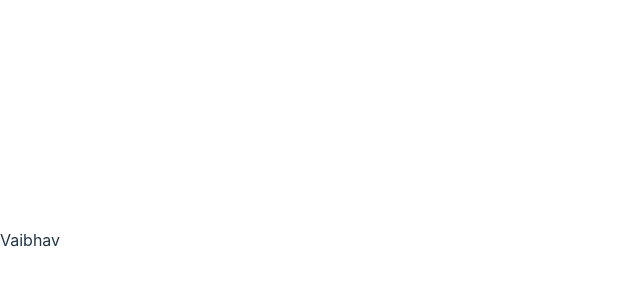
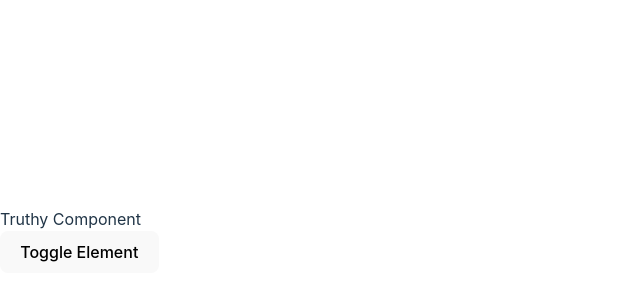
Before and after one commit to VaSu2003/useState-example, a React (Vite) app: page / in a window 1280 px wide. Shown: the part 160-460 px from the top of the page, without its empty margins (0-640 px from the left). Built offline with nearby package versions, Linux system fonts and the light colour scheme.

Commit message:
render components using ternary operator

```diff
--- a/src/App.jsx
+++ b/src/App.jsx
@@ -5,6 +5,7 @@ import Counter from './Counter';
 import UseEffectsBasics from './UseEffectsBasics';
 import Multiple_returns_basics from './Multiple_returns_basics';
 import ShortCircuiting from './ShortCircuiting';
+import Conditionals from './Conditionals';
 
 function App() {
 
@@ -17,7 +18,8 @@ function App() {
       {/* <Counter/> */}
       {/* <UseEffectsBasics/> */}
       {/* <Multiple_returns_basics/> */}
-      <ShortCircuiting/>
+      {/* <ShortCircuiting/> */}
+      <Conditionals/>
     </>
   )
 }
--- /dev/null
+++ b/src/Conditionals.jsx
@@ -0,0 +1,15 @@
+import React,{useState} from 'react'
+
+function Conditionals() {
+    const [bool,setBool] = useState(true);
+    let text;
+
+  return (
+    <>
+        {bool ? text = (<div>Truthy Component</div>) : text = (<div>False Component</div>)}
+        <button onClick={()=>{bool? setBool(false) : setBool(true)}}>Toggle Element</button>
+    </>
+  )
+}
+
+export default Conditionals
```
